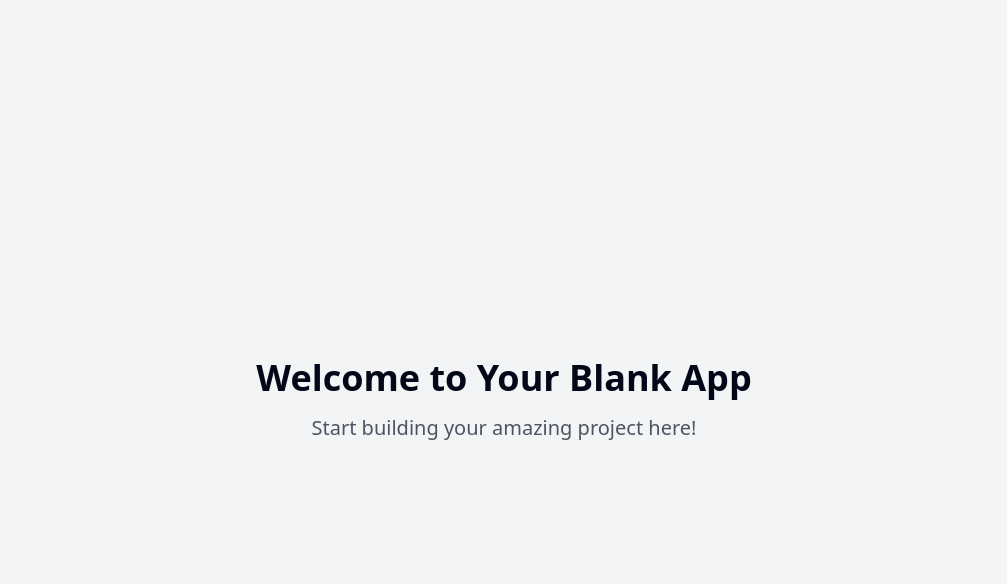
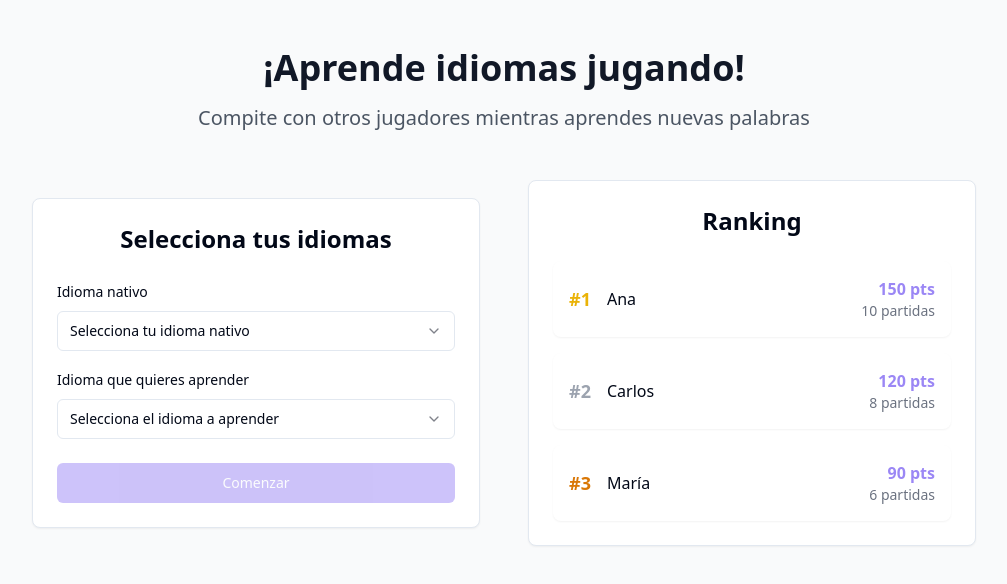
Before and after one commit to jesusrca/duo-lingo-duel, a React (Vite) app: page / in a window 1280 px wide. Shown: the top 584 px of the page, without its empty margins (136-1143 px from the left). Built offline with nearby package versions, Linux system fonts and the light colour scheme.

Commit message:
Add language learning game
Implement a game where two players compete to translate words, with a ranking system.

```diff
--- /dev/null
+++ b/src/components/LanguageSelector.tsx
@@ -0,0 +1,79 @@
+
+import { Button } from "@/components/ui/button"
+import { Card } from "@/components/ui/card"
+import { Select, SelectContent, SelectItem, SelectTrigger, SelectValue } from "@/components/ui/select"
+import { useState } from "react"
+import { useNavigate } from "react-router-dom"
+
+const languages = [
+  { code: "es", name: "Español" },
+  { code: "en", name: "English" },
+  { code: "fr", name: "Français" },
+  { code: "de", name: "Deutsch" },
+]
+
+export function LanguageSelector() {
+  const [nativeLanguage, setNativeLanguage] = useState("")
+  const [learningLanguage, setLearningLanguage] = useState("")
+  const navigate = useNavigate()
+
+  const handleStart = () => {
+    if (nativeLanguage && learningLanguage) {
+      navigate("/waiting-room", {
+        state: { nativeLanguage, learningLanguage }
+      })
+    }
+  }
+
+  return (
+    <Card className="w-full max-w-md p-6 space-y-6">
+      <h2 className="text-2xl font-bold text-center mb-6">Selecciona tus idiomas</h2>
+
+      <div className="space-y-4">
+        <div className="space-y-2">
+          <label className="text-sm font-medium">Idioma nativo</label>
+          <Select onValueChange={setNativeLanguage}>
+            <SelectTrigger>
+              <SelectValue placeholder="Selecciona tu idioma nativo" />
+            </SelectTrigger>
+            <SelectContent>
+              {languages.map((lang) => (
+                <SelectItem key={lang.code} value={lang.code}>
+                  {lang.name}
+                </SelectItem>
+              ))}
+            </SelectContent>
+          </Select>
+        </div>
+
+        <div className="space-y-2">
+          <label className="text-sm font-medium">Idioma que quieres aprender</label>
+          <Select onValueChange={setLearningLanguage}>
+            <SelectTrigger>
+              <SelectValue placeholder="Selecciona el idioma a aprender" />
+            </SelectTrigger>
+            <SelectContent>
+              {languages.map((lang) => (
+                <SelectItem
+                  key={lang.code}
+                  value={lang.code}
+                  disabled={lang.code === nativeLanguage}
+                >
+                  {lang.name}
+                </SelectItem>
+              ))}
+            </SelectContent>
+          </Select>
+        </div>
+      </div>
+
+      <Button
+        className="w-full bg-[#9b87f5] hover:bg-[#8b5cf6]"
+        onClick={handleStart}
+        disabled={!nativeLanguage || !learningLanguage}
+      >
+        Comenzar
+      </Button>
+    </Card>
+  )
+}
--- /dev/null
+++ b/src/components/Leaderboard.tsx
@@ -0,0 +1,48 @@
+
+import { Card } from "@/components/ui/card"
+
+type Player = {
+  name: string
+  score: number
+  matches: number
+}
+
+// Datos de ejemplo para el ranking
+const players: Player[] = [
+  { name: "Ana", score: 150, matches: 10 },
+  { name: "Carlos", score: 120, matches: 8 },
+  { name: "María", score: 90, matches: 6 },
+]
+
+export function Leaderboard() {
+  return (
+    <Card className="w-full max-w-md p-6">
+      <h2 className="text-2xl font-bold text-center mb-6">Ranking</h2>
+
+      <div className="space-y-4">
+        {players.map((player, index) => (
+          <div
+            key={player.name}
+            className="flex items-center justify-between p-4 bg-white rounded-lg shadow-sm"
+          >
+            <div className="flex items-center gap-4">
+              <span className={`text-lg font-bold ${
+                index === 0 ? "text-yellow-500" :
+                index === 1 ? "text-gray-400" :
+                index === 2 ? "text-amber-600" :
+                "text-gray-700"
+              }`}>
+                #{index + 1}
+              </span>
+              <span className="font-medium">{player.name}</span>
+            </div>
+            <div className="text-right">
+              <p className="font-bold text-[#9b87f5]">{player.score} pts</p>
+              <p className="text-sm text-gray-500">{player.matches} partidas</p>
+            </div>
+          </div>
+        ))}
+      </div>
+    </Card>
+  )
+}
--- /dev/null
+++ b/src/components/WaitingRoom.tsx
@@ -0,0 +1,36 @@
+
+import { Button } from "@/components/ui/button"
+import { Card } from "@/components/ui/card"
+import { useLocation, useNavigate } from "react-router-dom"
+
+export function WaitingRoom() {
+  const location = useLocation()
+  const navigate = useNavigate()
+  const { nativeLanguage, learningLanguage } = location.state || {}
+
+  return (
+    <Card className="w-full max-w-md p-6 space-y-6 text-center">
+      <div className="space-y-2">
+        <h2 className="text-2xl font-bold">Sala de espera</h2>
+        <p className="text-gray-500">Esperando a otro jugador...</p>
+      </div>
+
+      <div className="flex justify-center">
+        <div className="w-16 h-16 border-4 border-[#9b87f5] border-t-transparent rounded-full animate-spin" />
+      </div>
+
+      <div className="space-y-2">
+        <p className="text-sm text-gray-500">Idioma nativo: {nativeLanguage}</p>
+        <p className="text-sm text-gray-500">Idioma a aprender: {learningLanguage}</p>
+      </div>
+
+      <Button
+        variant="outline"
+        onClick={() => navigate("/")}
+        className="w-full"
+      >
+        Cancelar
+      </Button>
+    </Card>
+  )
+}
--- a/src/pages/Index.tsx
+++ b/src/pages/Index.tsx
@@ -1,14 +1,27 @@
-// Update this page (the content is just a fallback if you fail to update the page)
+
+import { LanguageSelector } from "@/components/LanguageSelector"
+import { Leaderboard } from "@/components/Leaderboard"
 
 const Index = () => {
   return (
-    <div className="min-h-screen flex items-center justify-center bg-gray-100">
-      <div className="text-center">
-        <h1 className="text-4xl font-bold mb-4">Welcome to Your Blank App</h1>
-        <p className="text-xl text-gray-600">Start building your amazing project here!</p>
+    <div className="min-h-screen bg-gray-50 py-12 px-4">
+      <div className="max-w-7xl mx-auto space-y-12">
+        <div className="text-center space-y-4">
+          <h1 className="text-4xl font-bold text-gray-900">
+            ¡Aprende idiomas jugando!
+          </h1>
+          <p className="text-xl text-gray-600">
+            Compite con otros jugadores mientras aprendes nuevas palabras
+          </p>
+        </div>
+
+        <div className="flex flex-col items-center gap-8 md:flex-row md:justify-center md:gap-12">
+          <LanguageSelector />
+          <Leaderboard />
+        </div>
       </div>
     </div>
-  );
-};
+  )
+}
 
-export default Index;
+export default Index
```
